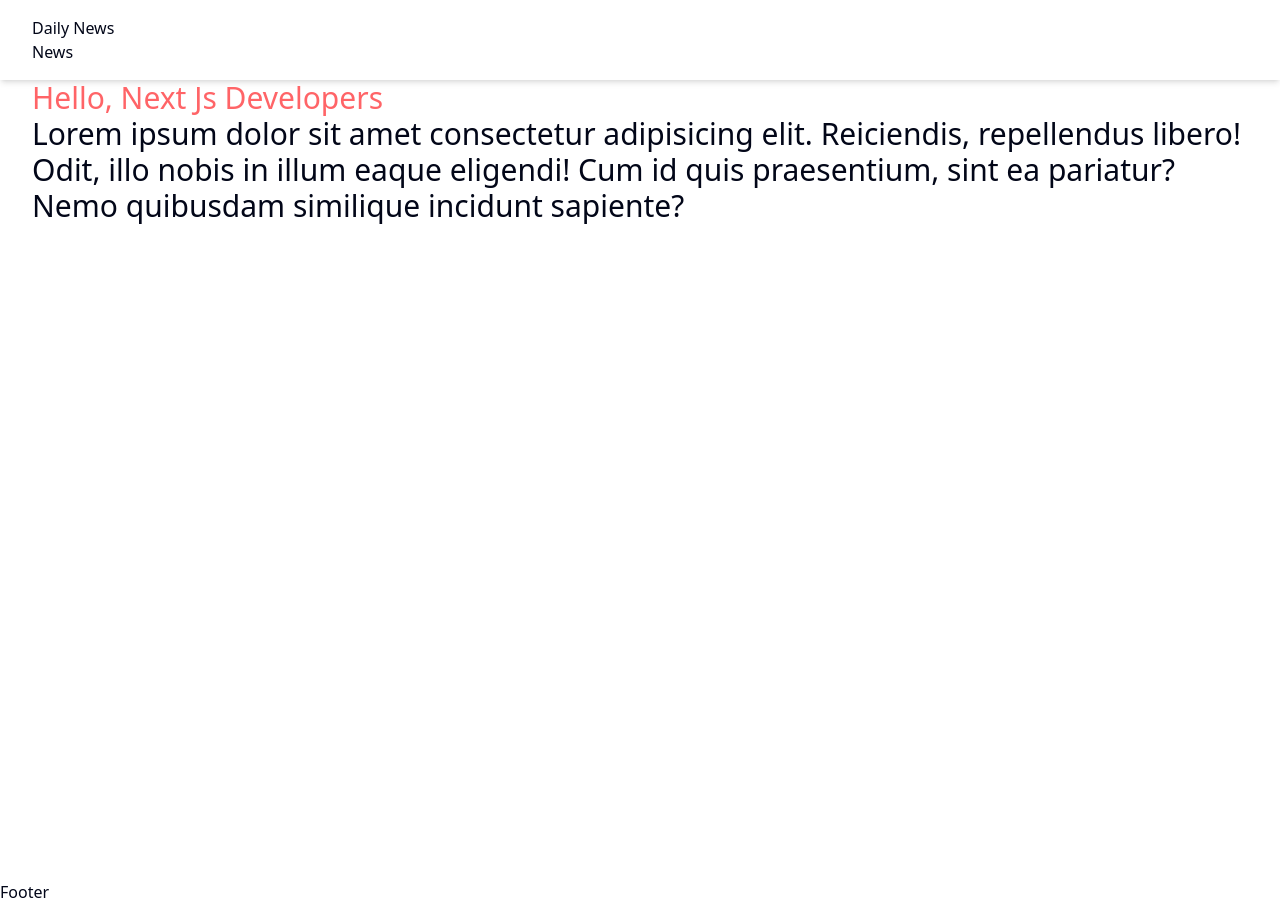
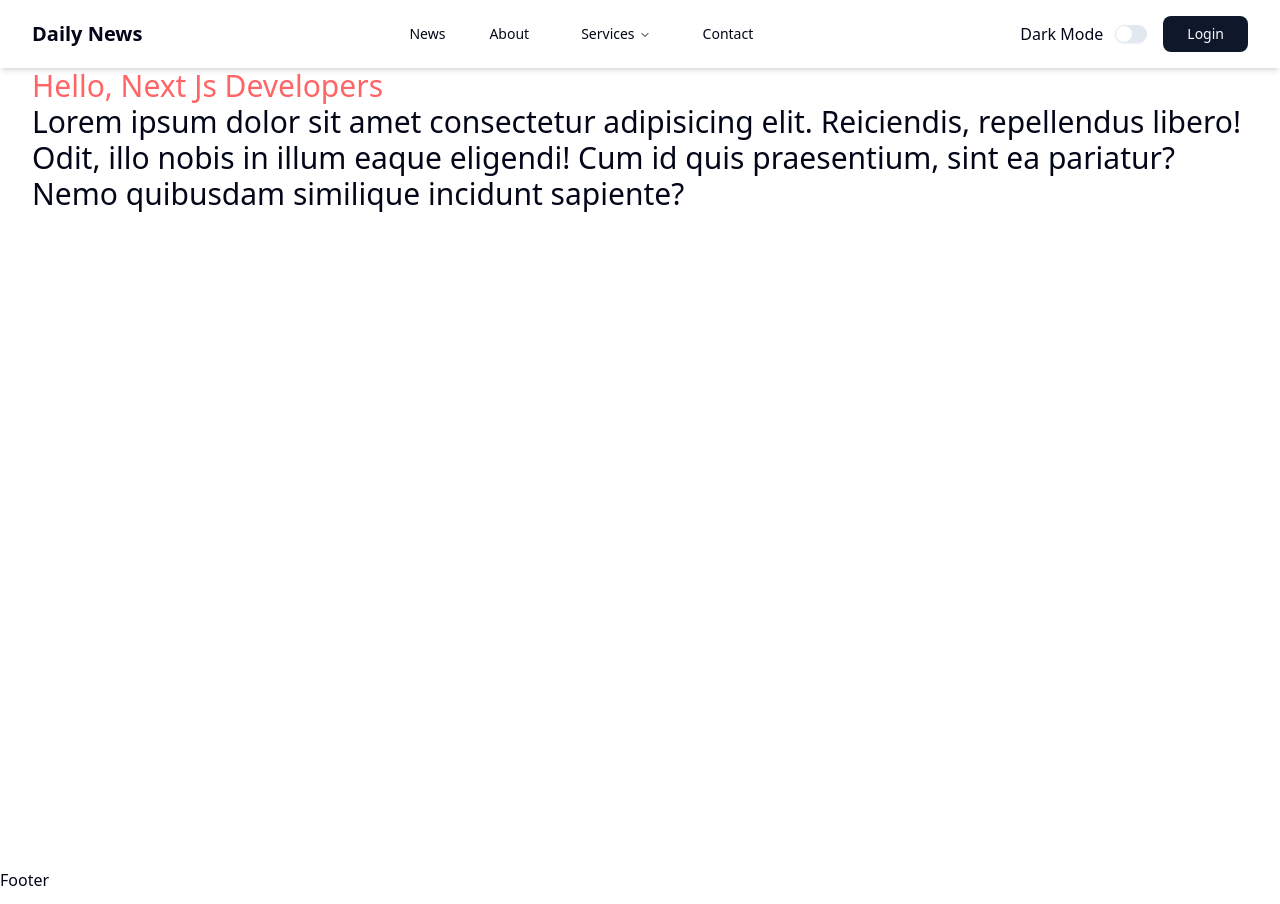
Before and after one commit to shiuly-28/next-gadget-hub, a Next.js app: page / in a window 1280 px wide. Built offline with nearby package versions, Linux system fonts and the light colour scheme.

Commit message:
navbar page done

```diff
--- a/app/components/shared/Navbar.tsx
+++ b/app/components/shared/Navbar.tsx
@@ -1,166 +1,73 @@
-// "use client"
+"use client";
 
-
-
-// import * as React from "react"
-// import Link from "next/link"
-// import { cn } from "@/lib/utils"
-// // shadcn/ui এর কম্পোনেন্টগুলো ইমপোর্ট করুন
-// import {
-//   NavigationMenu,
-//   NavigationMenuContent,
-//   NavigationMenuItem,
-//   NavigationMenuLink,
-//   NavigationMenuList,
-//   NavigationMenuTrigger,
-//   navigationMenuTriggerStyle,
-// } from "@/components/ui/navigation-menu"
-
-// // ১. components ডাটা ডিফাইন করুন
-// const components: { title: string; href: string; description: string }[] = [
-//   {
-//     title: "Alert Dialog",
-//     href: "/docs/primitives/alert-dialog",
-//     description: "A modal dialog that interrupts the user with important content.",
-//   },
-//   {
-//     title: "Hover Card",
-//     href: "/docs/primitives/hover-card",
-//     description: "For sighted users to preview content available behind a link.",
-//   },
-// ]
-
-// export default function Navbar() {
-//   // ২. isMobile ডিফাইন করুন (আপাতত false রাখা হলো)
-//   const isMobile = false;
-
-//   return (
-//     <header className="py-4 shadow-md bg-white">
-//      <nav className="max-w-7xl mx-auto px-4 sm:px-6 lg:px-8 flex items-center justify-between">
-//   {/* logo */}
-//   <div className="font-bold text-xl">
-//     <Link href="/">Daily News</Link>
-//   </div>
-
-//   {/* desktop menu */}
-//   <NavigationMenu>
-//     <NavigationMenuList className="hidden md:flex">
-
-//       {/* Home Dropdown */}
-//       <NavigationMenuItem>
-//         <NavigationMenuTrigger>Home</NavigationMenuTrigger>
-//         <NavigationMenuContent>
-//           <ul className="grid gap-3 p-4 md:w-[400px] lg:w-[500px] lg:grid-cols-[.75fr_1fr]">
-//             {/* এখানে li এর ভেতর NavigationMenuItem ছিল, সেটি বাদ দিয়ে NavigationMenuLink ব্যবহার করতে হবে */}
-//             <li className="row-span-3">
-//               <NavigationMenuLink asChild>
-//                 <Link
-//                   href="/docs"
-//                   className="flex h-full w-full select-none flex-col justify-end rounded-md bg-gradient-to-b from-muted/50 to-muted p-6 no-underline outline-none focus:shadow-md"
-//                 >
-//                   <div className="mb-2 mt-4 text-lg font-medium">Docs</div>
-//                   <p className="text-sm leading-tight text-muted-foreground">
-//                     Visit our documentation for more details.
-//                   </p>
-//                 </Link>
-//               </NavigationMenuLink>
-//             </li>
-//             <ListItem href="/docs" title="Introduction">
-//               Re-usable components built using Radix UI and Tailwind CSS.
-//             </ListItem>
-//             <ListItem href="/docs/installation" title="Installation">
-//               How to install dependencies and structure your app.
-//             </ListItem>
-//           </ul>
-//         </NavigationMenuContent>
-//       </NavigationMenuItem>
-
-//       {/* Components Dropdown */}
-//       <NavigationMenuItem>
-//         <NavigationMenuTrigger>Components</NavigationMenuTrigger>
-//         <NavigationMenuContent>
-//           <ul className="grid w-[400px] gap-3 p-4 md:w-[500px] md:grid-cols-2 lg:w-[600px] ">
-//             {components.map((component) => (
-//               <ListItem
-//                 key={component.title}
-//                 title={component.title}
-//                 href={component.href}
-//               >
-//                 {component.description}
-//               </ListItem>
-//             ))}
-//           </ul>
-//         </NavigationMenuContent>
-//       </NavigationMenuItem>
-
-//       {/* Docs Single Link - এখানে নেস্টিং ঠিক করা হয়েছে */}
-//       <NavigationMenuItem>
-//         <Link href="/docs" className={navigationMenuTriggerStyle()}>
-//           Docs
-//         </Link>
-//       </NavigationMenuItem>
-
-//     </NavigationMenuList>
-//   </NavigationMenu>
-
-//   {/* Right side login */}
-//   <div className="flex items-center gap-4">
-//     <button className="text-sm font-medium">Login</button>
-//   </div>
-// </nav>
-//     </header>
-//   )
-// }
-
-// // ৩. ListItem কম্পোনেন্টটি এখানে ডিফাইন করা হলো
-// const ListItem = React.forwardRef<
-//   React.ElementRef<"a">,
-//   React.ComponentPropsWithoutRef<"a">
-// >(({ className, title, children, ...props }, ref) => {
-//   return (
-//     <li>
-//       <NavigationMenuLink asChild>
-//         <a
-//           ref={ref}
-//           className={cn(
-//             "block select-none space-y-1 rounded-md p-3 leading-none no-underline outline-none transition-colors hover:bg-accent hover:text-accent-foreground focus:bg-accent focus:text-accent-foreground",
-//             className
-//           )}
-//           {...props}
-//         >
-//           <div className="text-sm font-medium leading-none">{title}</div>
-//           <p className="line-clamp-2 text-sm leading-snug text-muted-foreground">
-//             {children}
-//           </p>
-//         </a>
-//       </NavigationMenuLink>
-//     </li>
-//   )
-// })
-// ListItem.displayName = "ListItem"
-
-import { NavigationMenu, NavigationMenuContent, NavigationMenuItem, NavigationMenuLink, NavigationMenuList, NavigationMenuTrigger } from '@radix-ui/react-navigation-menu';
-import Link from 'next/link';
-
+import Link from "next/link";
+import { NavigationMenu, NavigationMenuList, NavigationMenuItem, NavigationMenuTrigger, NavigationMenuContent, NavigationMenuLink } from "@/components/ui/navigation-menu";
+import { Switch } from "@/components/ui/switch";
+import { Button } from "@/components/ui/button";
+import { IoMdMenu } from "react-icons/io";
 
 const Navbar = () => {
   return (
-   <header className='py-4 shadow-md'>
-    <nav className='max-w-7xl mx-auto px-4 sm:px-6 lg:px-8'>
-      {/* logo */}
-      <div>
+    <header className="py-4 shadow-md bg-white">
+      <nav className="max-w-7xl mx-auto px-4 flex justify-between items-center sm:px-6 lg:px-8">
+
+        {/* Logo */}
+        <div className="text-xl font-bold">
           <Link href="/">Daily News</Link>
         </div>
-      {/* dexstop */}
-      <NavigationMenu>
-        <NavigationMenuList>
+
+        {/* Desktop Menu */}
+        <NavigationMenu className="hidden lg:flex">
+          <NavigationMenuList className="flex space-x-6">
+
             <NavigationMenuItem>
-              <NavigationMenuLink>
-                <Link href="/news">News</Link>
-              </NavigationMenuLink>
+              <NavigationMenuLink href="/news" className="hover:text-red-600">News</NavigationMenuLink>
             </NavigationMenuItem>
+
+            <NavigationMenuItem>
+              <NavigationMenuLink href="/about" className="hover:text-red-600">About</NavigationMenuLink>
+            </NavigationMenuItem>
+
+            <NavigationMenuItem>
+              <NavigationMenuTrigger>Services</NavigationMenuTrigger>
+              <NavigationMenuContent>
+                <ul className="space-y-2 p-4 bg-white shadow-md rounded-md">
+                  <li>
+                    <NavigationMenuLink href="/services/web">Web Development</NavigationMenuLink>
+                  </li>
+                  <li>
+                    <NavigationMenuLink href="/services/app">Mobile Apps</NavigationMenuLink>
+                  </li>
+                  <li>
+                    <NavigationMenuLink href="/services/seo">SEO</NavigationMenuLink>
+                  </li>
+                </ul>
+              </NavigationMenuContent>
+            </NavigationMenuItem>
+
+            <NavigationMenuItem>
+              <NavigationMenuLink href="/contact" className="hover:text-red-600">Contact</NavigationMenuLink>
+            </NavigationMenuItem>
+
           </NavigationMenuList>
         </NavigationMenu>
+
+        {/* Dark Mode Switch */}
+        <div className="hidden lg:flex items-center space-x-4">
+          <div className="flex items-center gap-3">
+          <span>Dark Mode</span>
+          <Switch />
+        </div>
+         <Button variant="default">Login</Button>
+        </div>
+
+        {/* mobile device menu */}
+
+       <div className="lg:hidden">
+        <Button variant={"outline"}>
+          <IoMdMenu size={24} />
+        </Button>
+       </div>
       </nav>
     </header>
   );
--- /dev/null
+++ b/components/ui/button.tsx
@@ -0,0 +1,62 @@
+import * as React from "react"
+import { Slot } from "@radix-ui/react-slot"
+import { cva, type VariantProps } from "class-variance-authority"
+
+import { cn } from "@/lib/utils"
+
+const buttonVariants = cva(
+  "inline-flex items-center justify-center gap-2 whitespace-nowrap rounded-md text-sm font-medium transition-all disabled:pointer-events-none disabled:opacity-50 [&_svg]:pointer-events-none [&_svg:not([class*='size-'])]:size-4 shrink-0 [&_svg]:shrink-0 outline-none focus-visible:border-ring focus-visible:ring-ring/50 focus-visible:ring-[3px] aria-invalid:ring-destructive/20 dark:aria-invalid:ring-destructive/40 aria-invalid:border-destructive",
+  {
+    variants: {
+      variant: {
+        default: "bg-primary text-primary-foreground hover:bg-primary/90",
+        destructive:
+          "bg-destructive text-white hover:bg-destructive/90 focus-visible:ring-destructive/20 dark:focus-visible:ring-destructive/40 dark:bg-destructive/60",
+        outline:
+          "border bg-background shadow-xs hover:bg-accent hover:text-accent-foreground dark:bg-input/30 dark:border-input dark:hover:bg-input/50",
+        secondary:
+          "bg-secondary text-secondary-foreground hover:bg-secondary/80",
+        ghost:
+          "hover:bg-accent hover:text-accent-foreground dark:hover:bg-accent/50",
+        link: "text-primary underline-offset-4 hover:underline",
+      },
+      size: {
+        default: "h-9 px-6 py-2 has-[>svg]:px-3",
+        sm: "h-8 rounded-md gap-1.5 px-3 has-[>svg]:px-2.5",
+        lg: "h-10 rounded-md px-6 has-[>svg]:px-4",
+        icon: "size-9",
+        "icon-sm": "size-8",
+        "icon-lg": "size-10",
+      },
+    },
+    defaultVariants: {
+      variant: "default",
+      size: "default",
+    },
+  }
+)
+
+function Button({
+  className,
+  variant = "default",
+  size = "default",
+  asChild = false,
+  ...props
+}: React.ComponentProps<"button"> &
+  VariantProps<typeof buttonVariants> & {
+    asChild?: boolean
+  }) {
+  const Comp = asChild ? Slot : "button"
+
+  return (
+    <Comp
+      data-slot="button"
+      data-variant={variant}
+      data-size={size}
+      className={cn(buttonVariants({ variant, size, className }))}
+      {...props}
+    />
+  )
+}
+
+export { Button, buttonVariants }
--- /dev/null
+++ b/components/ui/switch.tsx
@@ -0,0 +1,31 @@
+"use client"
+
+import * as React from "react"
+import * as SwitchPrimitive from "@radix-ui/react-switch"
+
+import { cn } from "@/lib/utils"
+
+function Switch({
+  className,
+  ...props
+}: React.ComponentProps<typeof SwitchPrimitive.Root>) {
+  return (
+    <SwitchPrimitive.Root
+      data-slot="switch"
+      className={cn(
+        "peer data-[state=checked]:bg-primary data-[state=unchecked]:bg-input focus-visible:border-ring focus-visible:ring-ring/50 dark:data-[state=unchecked]:bg-input/80 inline-flex h-[1.15rem] w-8 shrink-0 items-center rounded-full border border-transparent shadow-xs transition-all outline-none focus-visible:ring-[3px] disabled:cursor-not-allowed disabled:opacity-50",
+        className
+      )}
+      {...props}
+    >
+      <SwitchPrimitive.Thumb
+        data-slot="switch-thumb"
+        className={cn(
+          "bg-background dark:data-[state=unchecked]:bg-foreground dark:data-[state=checked]:bg-primary-foreground pointer-events-none block size-4 rounded-full ring-0 transition-transform data-[state=checked]:translate-x-[calc(100%-2px)] data-[state=unchecked]:translate-x-0"
+        )}
+      />
+    </SwitchPrimitive.Root>
+  )
+}
+
+export { Switch }
--- a/package.json
+++ b/package.json
@@ -10,12 +10,15 @@
   },
   "dependencies": {
     "@radix-ui/react-navigation-menu": "^1.2.14",
+    "@radix-ui/react-slot": "^1.2.4",
+    "@radix-ui/react-switch": "^1.2.6",
     "class-variance-authority": "^0.7.1",
     "clsx": "^2.1.1",
     "lucide-react": "^0.562.0",
     "next": "16.1.0",
     "react": "19.2.3",
     "react-dom": "19.2.3",
+    "react-icons": "^5.5.0",
     "tailwind-merge": "^3.4.0"
   },
   "devDependencies": {
```
Also changed, not shown: app/news/page.tsx (added, +9 -0 lines), 1 other file (tests, documents, lock files or other folders). Lines whose indentation alone changed are shown as unchanged.
